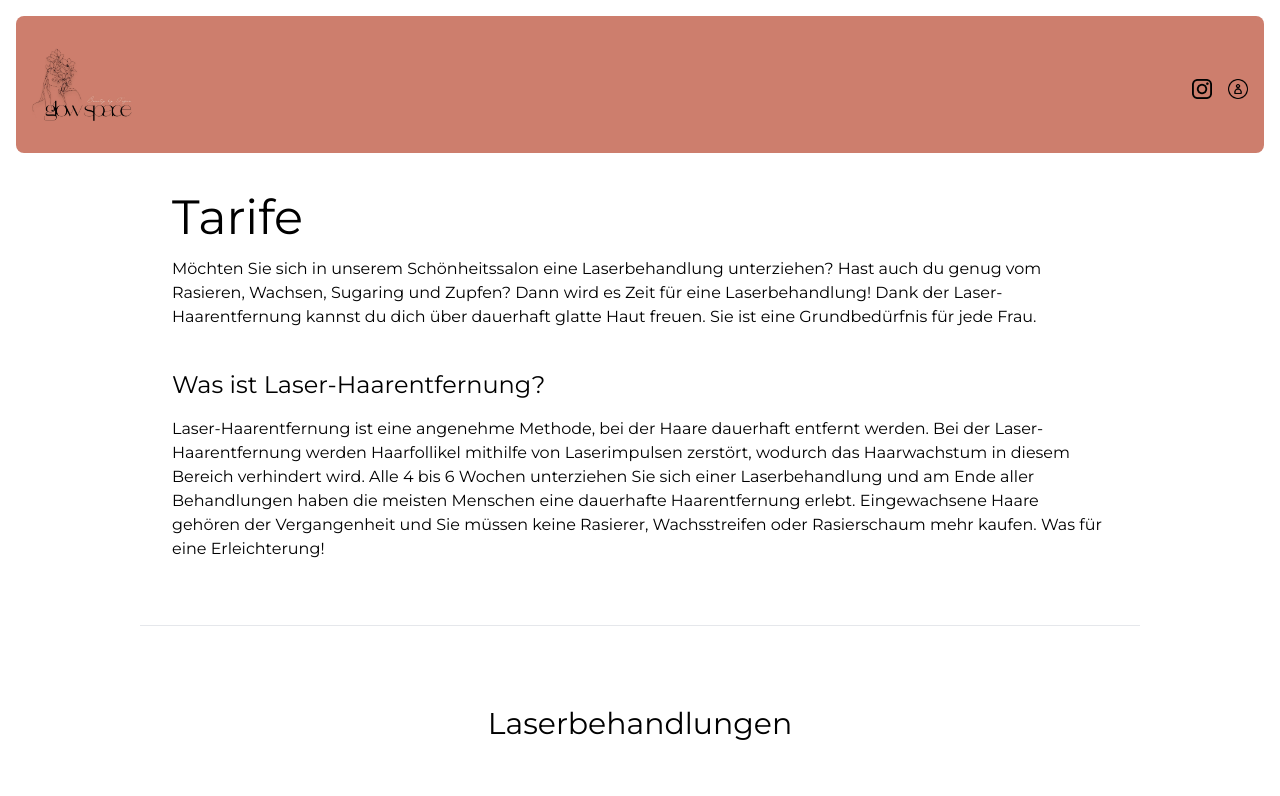
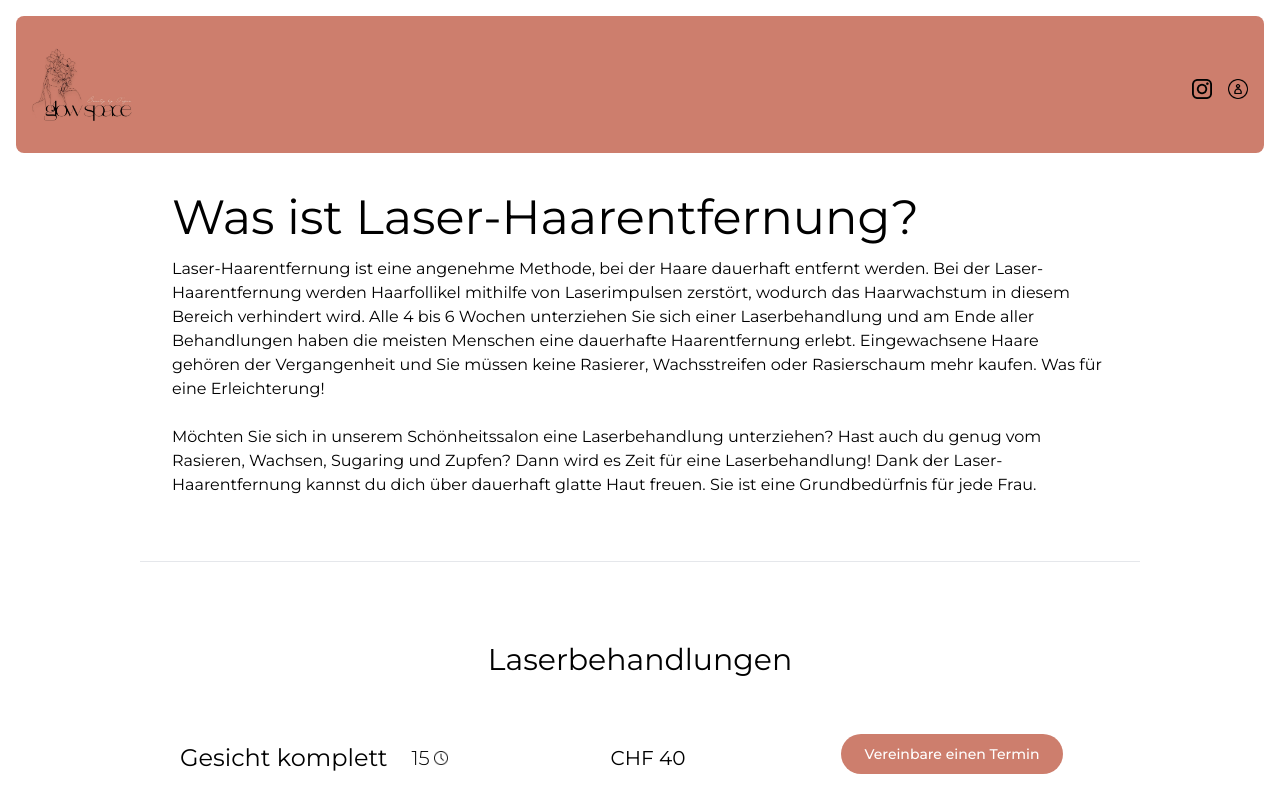
Before and after one commit to besimsherifi/glowspace, a React (Create React App) app: page / in a window 1280 px wide. Shown: the top 796 px of the page. Built offline with nearby package versions, Linux system fonts and the light colour scheme.

Commit message:
*removed Tarife header

```diff
--- a/src/Home.js
+++ b/src/Home.js
@@ -25,19 +25,19 @@ function Home() {
                 <section>
                     <div className=' m-auto text-left px-8'>
                         <div>
-                            <h1 className='sm:text-5xl text-4xl mb-4 mt-10 font-body'>Tarife</h1>
-                            <p className='font-body'>Möchten Sie sich in unserem Schönheitssalon eine Laserbehandlung unterziehen? Hast auch du genug vom Rasieren, Wachsen, Sugaring und Zupfen?
-                                Dann wird es Zeit für eine Laserbehandlung!
-                                Dank der Laser-Haarentfernung kannst du dich über dauerhaft glatte Haut freuen.
-                                Sie ist eine Grundbedürfnis für jede Frau.</p>
+                            <h1 className='sm:text-5xl text-4xl mb-4 mt-10 font-body'>Was ist Laser-Haarentfernung?</h1>
+                            <p className='font-body'>Laser-Haarentfernung ist eine angenehme Methode, bei der Haare dauerhaft entfernt werden. Bei der Laser-Haarentfernung werden Haarfollikel mithilfe von Laserimpulsen zerstört, wodurch das Haarwachstum in diesem Bereich verhindert wird. Alle 4 bis 6 Wochen unterziehen Sie sich einer Laserbehandlung und am Ende aller Behandlungen haben die meisten Menschen eine dauerhafte Haarentfernung erlebt. Eingewachsene Haare gehören der Vergangenheit und Sie müssen keine Rasierer, Wachsstreifen oder Rasierschaum mehr kaufen. Was für eine Erleichterung!</p>
                         </div>
                     </div>
-
+                    <br></br>
                     <section>
                         <div className=' m-auto text-left px-8'>
                             <div>
-                                <h1 className='sm:text-2xl text-xl mb-4 mt-10 font-body'>Was ist Laser-Haarentfernung? </h1>
-                                <p className='font-body'>Laser-Haarentfernung ist eine angenehme Methode, bei der Haare dauerhaft entfernt werden. Bei der Laser-Haarentfernung werden Haarfollikel mithilfe von Laserimpulsen zerstört, wodurch das Haarwachstum in diesem Bereich verhindert wird. Alle 4 bis 6 Wochen unterziehen Sie sich einer Laserbehandlung und am Ende aller Behandlungen haben die meisten Menschen eine dauerhafte Haarentfernung erlebt. Eingewachsene Haare gehören der Vergangenheit und Sie müssen keine Rasierer, Wachsstreifen oder Rasierschaum mehr kaufen. Was für eine Erleichterung!</p>
+                                {/* <h1 className='sm:text-2xl text-xl mb-4 mt-10 font-body'>Was ist Laser-Haarentfernung? </h1> */}
+                                <p className='font-body'>Möchten Sie sich in unserem Schönheitssalon eine Laserbehandlung unterziehen? Hast auch du genug vom Rasieren, Wachsen, Sugaring und Zupfen?
+                                    Dann wird es Zeit für eine Laserbehandlung!
+                                    Dank der Laser-Haarentfernung kannst du dich über dauerhaft glatte Haut freuen.
+                                    Sie ist eine Grundbedürfnis für jede Frau.</p>
                             </div>
                         </div>
                     </section>
```
